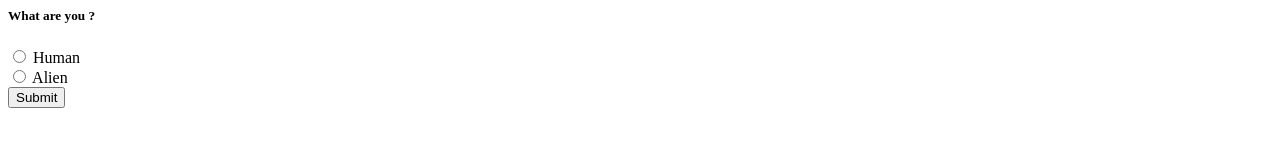
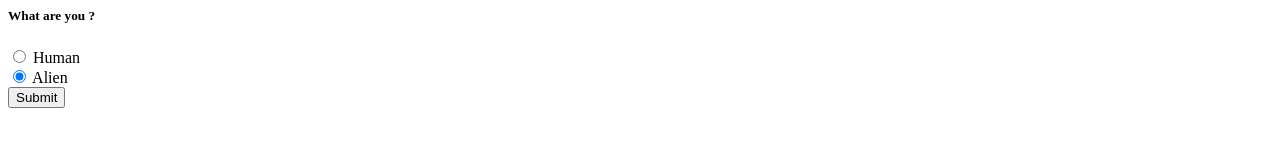
Before and after one commit to ferlobo1985/VUEJS24-Forms, a Vue app: page / in a window 1280 px wide. Shown: the part 340-486 px from the top of the page. Built offline with nearby package versions, Linux system fonts and the light colour scheme; the HTML template or start-up script is replaced by a standard one.

Commit message:
02-Radio and checkbox
02-Radio and checkbox

```diff
--- a/src/components/contact/index.vue
+++ b/src/components/contact/index.vue
@@ -51,6 +51,7 @@
               <h5>Want more spam ? </h5>
               <div class="form-check">
                   <input class="form-check-input" type="checkbox" value="Newsletter" id="newsletter"
+                  v-model="formData.extras"
                   >
                   <label class="form-check-label" for="newsletter">
                       Newsletter
@@ -58,6 +59,7 @@
               </div>
               <div class="form-check">
                   <input class="form-check-input" type="checkbox" value="Promotions" id="promotions"
+                  v-model="formData.extras"
                   >
                   <label class="form-check-label" for="newsletter">
                       Promotions
@@ -69,6 +71,7 @@
               <h5>What are you ? </h5>
               <div class="form-check">
                   <input class="form-check-input" type="radio" id="human" value="human" name="origin"
+                  v-model="formData.gender"
                   >
                   <label class="form-check-label" for="human">
                       Human
@@ -76,6 +79,7 @@
               </div>
               <div class="form-check">
                   <input class="form-check-input" type="radio" id="alien" value="alien" name="origin"
+                  v-model="formData.gender"
                   >
                   <label class="form-check-label" for="alien">
                       Alien
@@ -103,11 +107,13 @@
     name:'Francis',
     email:'',
     subject:'',
-    message:''
+    message:'',
+    extras:[],
+    gender:'alien'
   });
 
   const submitForm = () => {
-    console.log(JSON.stringify(formData))
+    console.log(formData)
   }
 
 
```
